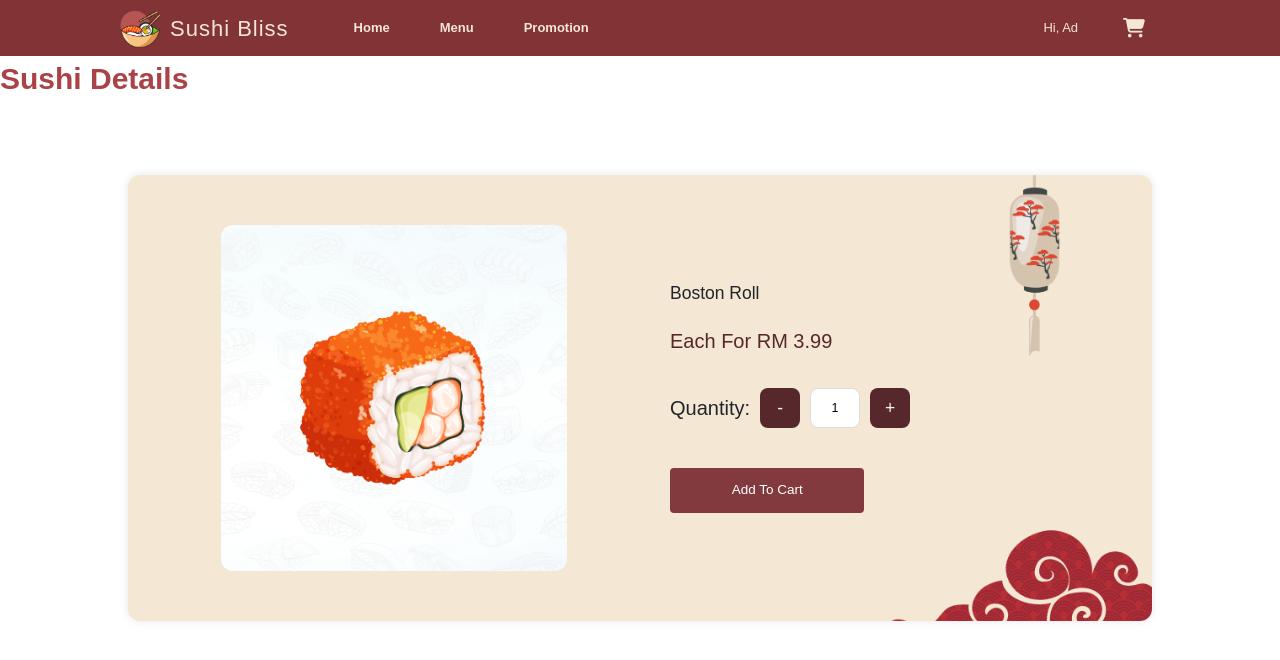
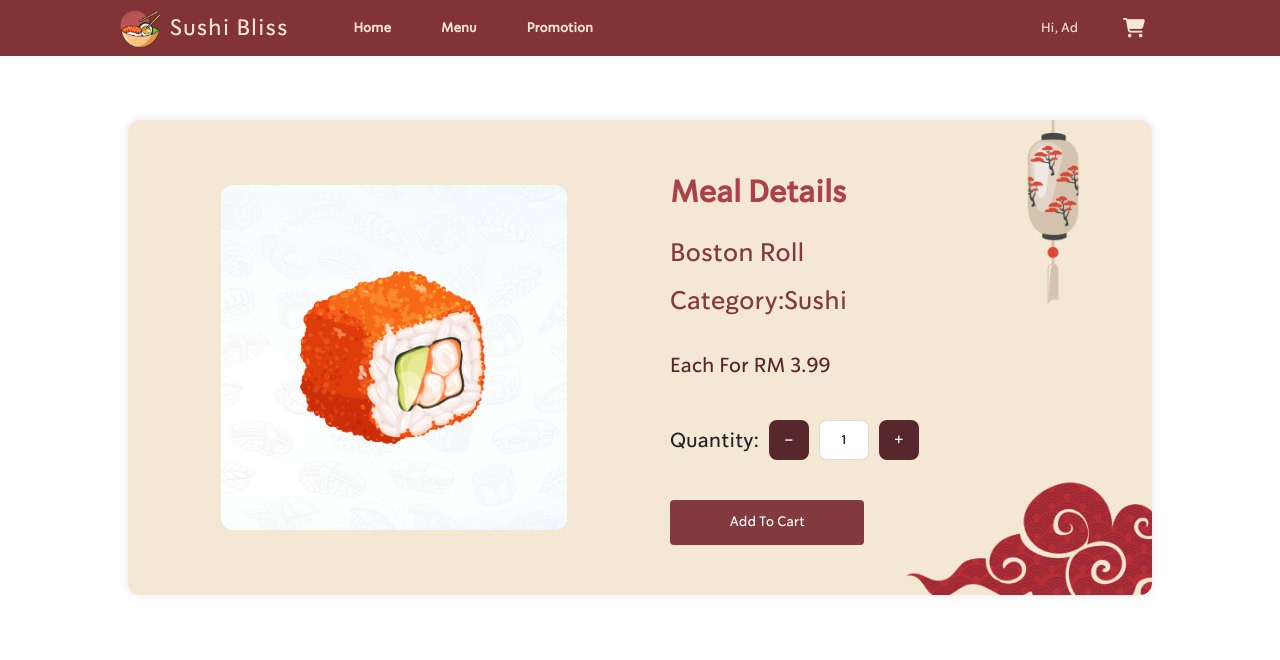
Before and after one commit to ni030/SushiOrderingWebsite, a PHP site: page /mealDetail.php?meal=M001 in a window 1280 px wide. Shown: the top 660 px of the page. Run offline with PHP 8.4, Linux system fonts and the light colour scheme; a user stored in the database is signed in; data comes from the database, SQL or seed files in the repository.

Commit message:
mealdetail php

```diff
--- a/backend/mealDetail.php
+++ b/backend/mealDetail.php
@@ -1,25 +1,16 @@
 <?php
-    require_once("connection.php");
+require_once ("connection.php");
 $recordID = $_GET["meal"];
 
 $sql = "SELECT * FROM meal WHERE mealID = '$recordID'";
 $result = mysqli_query($conn, $sql);
 $row = $result->fetch_assoc();
-
-?>
-
-<?php
-    session_start();
-
-    require_once("../backend/connection.php");
-
-    $sql = "SELECT * FROM meal WHERE category = 'Promotion'";
-    $result = mysqli_query($conn, $sql);
 ?>
 
 
 <!DOCTYPE html>
 <html lang="en">
+
 <head>
     <meta charset="UTF-8">
     <meta name="viewport" content="width=device-width, initial-scale=1.0">
@@ -29,12 +20,13 @@
     <link rel="stylesheet" href="https://cdnjs.cloudflare.com/ajax/libs/font-awesome/6.5.2/css/all.min.css">
 
     <!-- CSS links -->
+    <link rel="stylesheet" href="../frontend/CSS/style.css">
     <link rel="stylesheet" href="../frontend/CSS/mealDetail.css">
     <link rel="stylesheet" href="../frontend/CSS/nav.css">
-    <link rel="stylesheet" href="../frontend/CSS/style.css">
 
     <!-- Bootstrap -->
-    <link href="https://cdn.jsdelivr.net/npm/bootstrap@5.0.2/dist/css/bootstrap.min.css" rel="stylesheet" integrity="sha384-EVSTQN3/azprG1Anm3QDgpJLIm9Nao0Yz1ztcQTwFspd3yD65VohhpuuCOmLASjC" crossorigin="anonymous">
+    <link href="https://cdn.jsdelivr.net/npm/bootstrap@5.0.2/dist/css/bootstrap.min.css" rel="stylesheet"
+        integrity="sha384-EVSTQN3/azprG1Anm3QDgpJLIm9Nao0Yz1ztcQTwFspd3yD65VohhpuuCOmLASjC" crossorigin="anonymous">
 
 
 </head>
@@ -42,32 +34,38 @@
 <body>
     <!--nav bar-->
     <?php
-    include("../frontend/nav.php");
+    include ("../frontend/nav.php");
     ?>
-
-    <div class="pagination">
-        <p> Sushi details </p>
-    </div>
 
     <!-- product section -->
     <div class="meal-container">
         <div class="box" style="background-image: url('../frontend/img/detailBackground.png');">
             <!-- Left side: Meal Image -->
             <div class="meal-card">
-            <img src="../frontend/img/<?php echo $row["mealPic"]?>" alt="Meal Image">
+                <img src="../frontend/img/<?php echo $row["mealPic"] ?>" alt="Meal Image">
             </div>
             <!-- Right side: Meal Details -->
             <div class="meal-info">
-            <h3><?php echo $row["mealName"]; ?></h3>
-            <h3 class="price"><?php echo "each for RM " . $row["price"]; ?></h3>
+                <div class="pagination"> Meal details </div>
+                <p><?php echo $row["mealName"]; ?></p>
+                <div class="mealType">
+                    <?php
+                    if ($row["category"] == "Promotion") {
+                        echo "<p style=\"color:#DC143C;\">&#129395 Hurry!! In PROMOTION! </p>";
+                    } else {
+                        echo "<p> Category:" . $row["category"] . "</p>";
+                    }
+                    ?>
+                </div>
+                <p class="price"><?php echo "each for RM " . $row["price"]; ?></p>
 
                 <form method="POST" action="addCart.php">
                     <div class="quantity">
                         <span>Quantity: </span>
                         <div class="counter">
-                        <button class="minus" onclick="changeQuantity('minus'); return false;" type="button">-</button>
+                            <button class="minus" onclick="changeQuantity('minus')" type="button">-</button>
                             <input type="text" class="" name="quantity" id="quantity" value="1">
-                        <button class="plus" onclick="changeQuantity('plus'); return false;" type="button">+</button>
+                            <button class="plus" onclick="changeQuantity('plus')" type="button">+</button>
                         </div>
                     </div>
                     <input type="hidden" name="mealID" value="<?php echo $row['mealID']; ?>">
@@ -79,13 +77,8 @@
 
 
     <!-- script tags -->
-    <script src="../frontend/js/cart.js">
-
-    </script>
-
-
-
-
+    <script src="../frontend/JS/cart.js"></script>
 
 </body>
+
 </html>
```
Lines whose indentation alone changed are shown as unchanged.
